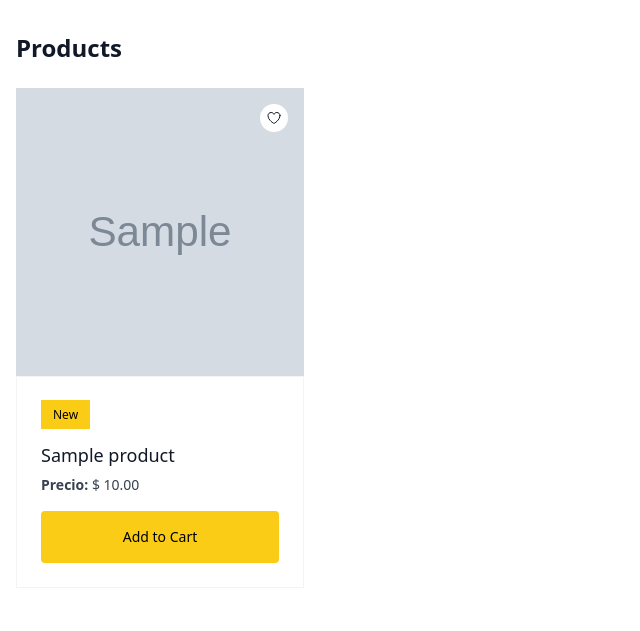
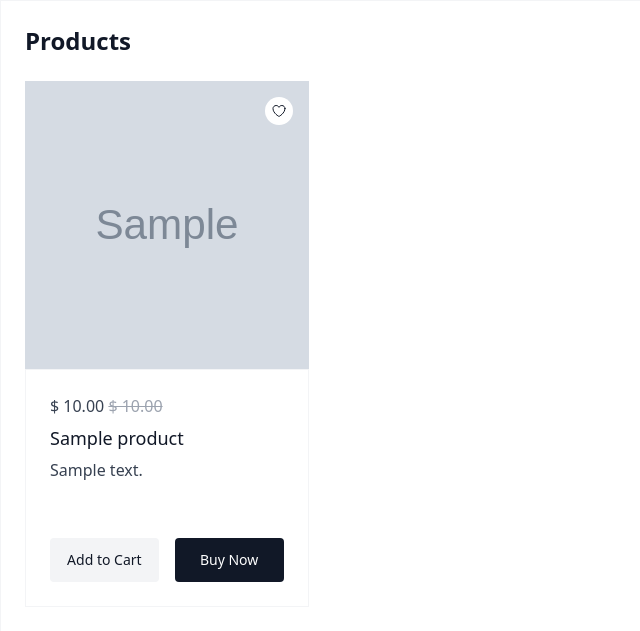
Before and after one commit to RobertBass/coffee_shop, a Django app: page /products/ in a window 1280 px wide. Shown: the top 631 px of the page, without its empty margins (0-640 px from the left). Run offline with Django 5.2, Linux system fonts and the light colour scheme; tables that the repository leaves empty hold one stand-in row (values such as "Sample post"); grey boxes marked "Sample" are stand-in pictures; some libraries are stand-ins or nearby versions.

Commit message:
CHANGE PRODUCT LIST TEMPLATE

```diff
--- a/products/templates/products/product_list.html
+++ b/products/templates/products/product_list.html
@@ -1,7 +1,7 @@
 {% extends "base.html" %}
 {% block content %}
 <h1 class="text-2xl font-semibold text-gray-900 mb-6">Products</h1>
-<ul class="grid grid-cols-1 sm:grid-cols-2 md:grid-cols-3 lg:grid-cols-4 gap-8">
+<ul class="grid grid-cols-1 sm:grid-cols-2 md:grid-cols-3 lg:grid-cols-4 gap-8 auto-rows-fr">
     {% for product in products %}
         <a href="#" class="group relative block overflow-hidden">
             <button
@@ -25,30 +25,36 @@
               </svg>
             </button>
 
-        {% if product.image %}
             <img
               src="{{ product.image.url }}"
-            alt="{{ product.name }}"
+              alt=""
               class="h-64 w-full object-cover transition duration-500 group-hover:scale-105 sm:h-72"
             />
-        {% endif %}
 
             <div class="relative border border-gray-100 bg-white p-6">
-            <span
-            class="whitespace-nowrap bg-yellow-400 px-3 py-1.5 text-xs font-medium"
-            >
-            New
-            </span>
+              <p class="text-gray-700">
+                $ {{ product.price }}
+                <span class="text-gray-400 line-through">$ {{ product.price }}</span>
+              </p>
 
-            <h3 class="mt-4 text-lg font-medium text-gray-900">{{ product.name }}</h3>
+              <h3 class="mt-1.5 text-lg font-medium text-gray-900">{{ product.name }}</h3>
 
-            <p class="mt-1.5 text-sm text-gray-700"><span class="font-bold">Precio: </span>$ {{ product.price}}</p>
+              <p class="mt-1.5 line-clamp-3 text-gray-700 min-h-16">
+                {{ product.description }}
+              </p>
 
-            <form class="mt-4">
+              <form class="mt-4 flex gap-4">
                 <button
-                class="block w-full rounded bg-yellow-400 p-4 text-sm font-medium transition hover:scale-105"
+                  class="block w-full rounded bg-gray-100 px-4 py-3 text-sm font-medium text-gray-900 transition hover:scale-105"
                 >
                   Add to Cart
+                </button>
+
+                <button
+                  type="button"
+                  class="block w-full rounded bg-gray-900 px-4 py-3 text-sm font-medium text-white transition hover:scale-105"
+                >
+                  Buy Now
                 </button>
               </form>
             </div>
--- a/templates/base.html
+++ b/templates/base.html
@@ -10,7 +10,7 @@
         <script src="https://cdn.tailwindcss.com"></script>
     </head>
     <body>
-        <div class="container mx-auto px-4 mt-8">
+        <div class="relative border border-gray-100 bg-white p-6 h-full flex flex-col"">
             {% block content %}
             {% endblock content %}
         </div>
```
Lines whose indentation alone changed are shown as unchanged.
